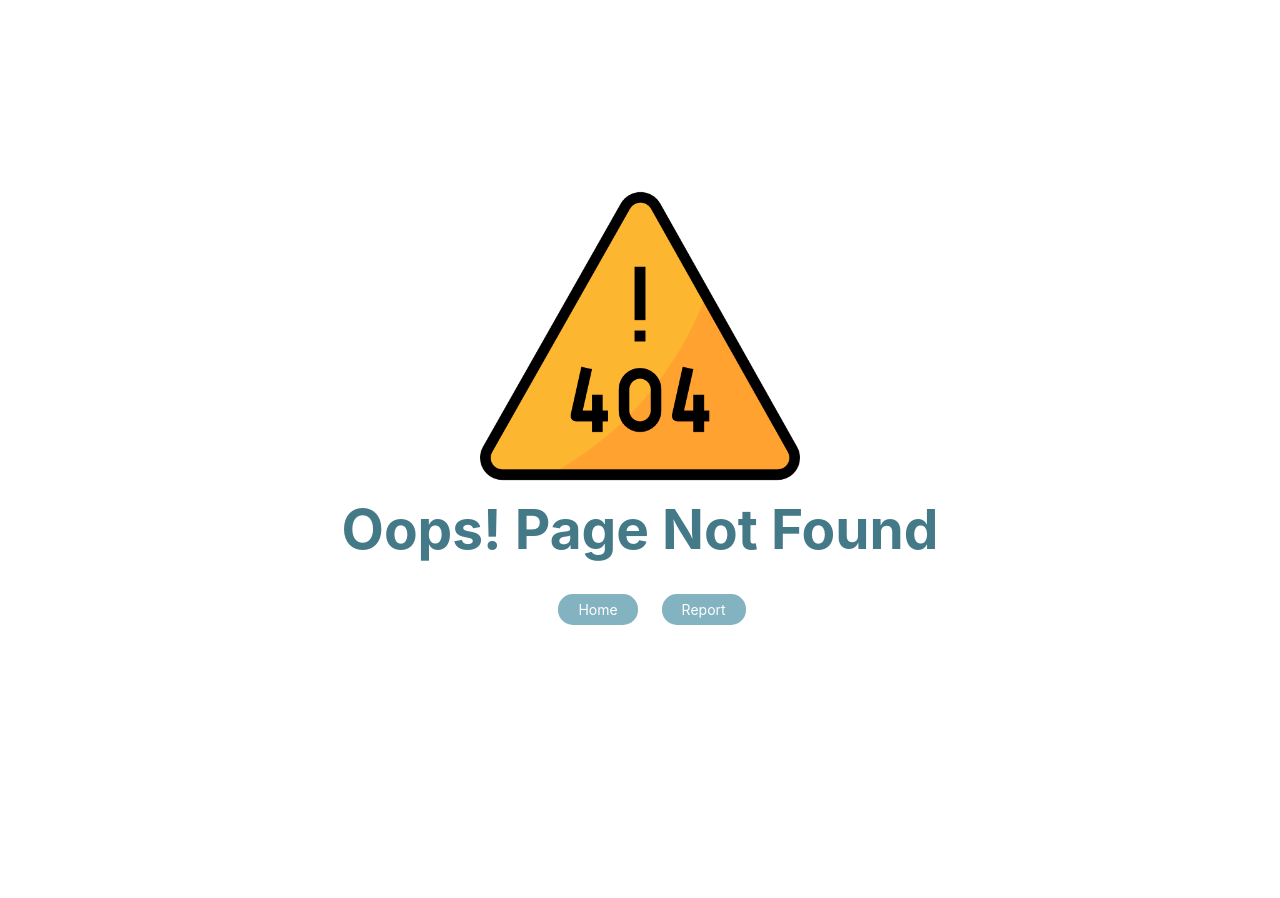
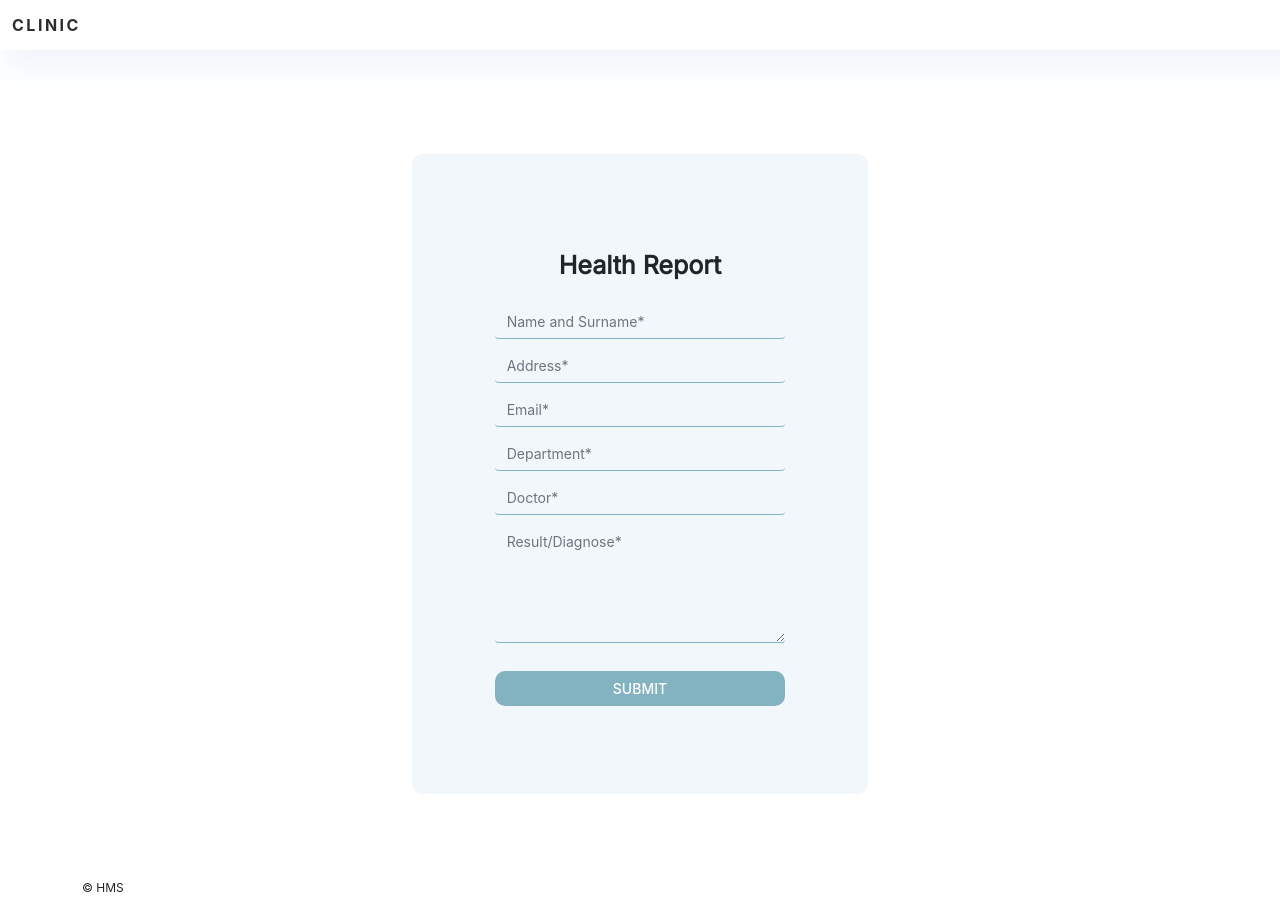
Before and after one commit to LeartIstrefaj/Hospital-Clinic-Management-System, a React (Create React App) app in the folder Client/hospital-management-system/: page /health-report in a window 1280 px wide. Before the commit this address had no page. Before the commit the page ends 800 px from the top, so only its background shows below. Built offline with nearby package versions, Linux system fonts and the light colour scheme.

Commit message:
health report

```diff
--- a/Client/hospital-management-system/package.json
+++ b/Client/hospital-management-system/package.json
@@ -9,6 +9,7 @@
     "@testing-library/user-event": "^13.5.0",
     "axios": "^1.4.0",
     "bootstrap": "^5.2.3",
+    "jspdf": "^2.5.1",
     "react": "^18.2.0",
     "react-bootstrap": "^2.7.4",
     "react-dom": "^18.2.0",
--- a/Client/hospital-management-system/src/App.css
+++ b/Client/hospital-management-system/src/App.css
@@ -117,6 +117,9 @@
   /* background-color: #489FB5 !important; alternate color*/
   /* color: #2c2c2c; */
   color: #fff;
+}
+.btn-login-2 {
+  width: 50%;
 }
 
 .footer-copyright-login {
@@ -298,3 +301,9 @@ svg {
   box-shadow: 20px 20px 60px #bebebe,
     20px 20px 60px #ffffff;
 }
+
+@media only screen and (max-width: 600px) {
+  .card{
+    margin-top: 20px !important
+  }
+}
--- a/Client/hospital-management-system/src/App.js
+++ b/Client/hospital-management-system/src/App.js
@@ -47,6 +47,7 @@ import { useState } from 'react';
 import Error  from './components/Error';
 import Report from './components/Report';
 import RecordPatients from './components/RecordPatients';
+import HealthReport from './components/HealthReport';
 
 function App() {
   const [isLoggedIn, setIsLoggedIn] = useState(false);
@@ -57,15 +58,17 @@ function App() {
       <BrowserRouter>
         <Routes>
           <Route path="/login" element={<Login setIsLoggedIn={setIsLoggedIn} />} />
-          <Route path='/' element={<Navbar isLoggedIn={isLoggedIn} />} />
-          <Route path='/dashboard' element={<Dashboard setIsLoggedIn={isLoggedIn} />} />
+          <Route path='/dashboard' element={<Navbar isLoggedIn={isLoggedIn} />} />
+          <Route path='/' element={<Dashboard setIsLoggedIn={isLoggedIn} />} />
           <Route path="/doctor" element={<Doctor setIsLoggedIn={isLoggedIn} />} />
           <Route path="/nurse" element={<Nurse setIsLoggedIn={isLoggedIn} />} />
           <Route path="/patient" element={<Patient setIsLoggedIn={isLoggedIn} />} />
           <Route path="/department" element={<Department setIsLoggedIn={isLoggedIn} />} />
           <Route path="/record-patients" element={<RecordPatients setIsLoggedIn={isLoggedIn} />} />
+          <Route path='/health-report' element={<HealthReport />} />
           <Route path='*' element={<Error />} />
           <Route path='/report' element={<Report />} />
+
         </Routes>
       </BrowserRouter>
     </div>
--- a/Client/hospital-management-system/src/components/EditPatientModal.js
+++ b/Client/hospital-management-system/src/components/EditPatientModal.js
@@ -95,7 +95,7 @@ centered
                     </Form.Group>
 
                     <Form.Group className='d-flex justify-content-center'>
-                        <Button variant="primary" className='rounded-5 ' type="submit">
+                        <Button variant="primary" className='rounded-5 mt-3 btn-add ' type="submit">
                             Update
                         </Button>
                     </Form.Group>
--- /dev/null
+++ b/Client/hospital-management-system/src/components/HealthReport.js
@@ -0,0 +1,121 @@
+import React from 'react';
+import jsPDF from 'jspdf';
+import Navbar from './Navbar';
+
+class HealthReport extends React.Component {
+    constructor(props) {
+        super(props);
+        this.state = {
+            patientName: '',
+            address: '',
+            email: '',
+            department: '',
+            doctorName: '',
+            results: '',
+        };
+    }
+
+    createReport() {
+        const {
+            patientName,
+            address,
+            email,
+            department,
+            doctorName,
+            results,
+        } = this.state;
+
+        const doc = new jsPDF();
+
+        doc.setFont('helvetica', 'bold');
+        doc.setFontSize(24);
+        doc.text('Health Report', 105, 20, { align: 'center' });
+
+        doc.setFont('helvetica', 'normal');
+        doc.setFontSize(12);
+        doc.text(`Raport Mjekësor për Pacientin ${patientName}`, 20, 40);
+
+        doc.setFontSize(12);
+        doc.text(`Emri dhe Mbiemri: ${patientName}`, 20, 50);
+        doc.text(`Adresa: ${address}`, 20, 60);
+        doc.text(`Email: ${email}`, 20, 70);
+
+        doc.setFontSize(14);
+        doc.setFont('helvetica', 'bold');
+        doc.text('Përshkrimi i Diagnozave të Fundit', 20, 90);
+
+        doc.setFontSize(12);
+        doc.setFont('helvetica', 'normal');
+        doc.text(`Pacienti ${patientName} ka kryer disa diagnozime të rëndësishme në fund të trajtimit të tij/të saj. Rezultatet e këtyre diagnozimeve dhe trajtimit janë si vijon:`, 20, 100);
+        doc.text(`Departamenti: ${department}`, 20, 110);
+        doc.text(`Doktori/Doktoresha: ${doctorName}`, 20, 120);
+        doc.text(`Rezultatet: ${results}`, 20, 130);
+
+        doc.setFontSize(12);
+        doc.text(`Ky raport është përgatitur në bazë të informacioneve të dhëna nga pacienti dhe ndjekja mjekësore që është kryer në Spitalin Rajonal të Pejës. Ju lutemi, konsultohuni me mjekun tuaj për interpretim të saktë dhe udhëzime të tjera të nevojshme në lidhje me rezultatet dhe trajtimin e përcaktuar.`, 20, 150);
+
+        doc.setFontSize(14);
+        doc.setFont('helvetica', 'bold');
+        doc.text(`Të nënshkruar,`, 20, 180);
+        doc.setFontSize(12);
+        doc.setFont('helvetica', 'normal');
+        doc.text(`Emri dhe Mbiemri i Doktorit/Doktoreshës`, 20, 190);
+        doc.text(`Departamenti: ${department}`, 20, 200);
+
+        const pdfContent = doc.output('datauristring');
+        this.setState({ report: pdfContent });
+    }
+
+    printReport() {
+        const { report } = this.state;
+        if (report) {
+            const printWindow = window.open('', '_blank');
+            printWindow.document.open();
+            printWindow.document.write(`
+        <html>
+          <head>
+            <title>Health Report</title>
+          </head>
+          <body>
+            <embed width="70%" height="100%" src="${report}" type="application/pdf">
+          </body>
+        </html>
+      `);
+            printWindow.document.close();
+            // printWindow.print();
+        }
+    }
+
+    render() {
+        return (
+            <div>
+                <Navbar />
+                <div className="container">
+                    <br />
+                    <div className="row d-flex justify-content-center align-items-center" id="log">
+                        <form onSubmit={(e) => e.preventDefault()} className="col-12 d-flex flex-column justify-content-center align-items-center login report">
+
+                            <h2></h2>
+                            <h3 className="text-center login-title text-capitalize">Health report</h3>
+                            <input type="text" className="form-control" id="patientName" value={this.state.patientName} onChange={(event) => this.setState({ patientName: event.target.value })} placeholder='Name and Surname*' required />
+                            <input type="text" className="form-control" id="address" value={this.state.address} onChange={(event) => this.setState({ address: event.target.value })} placeholder='Address*' required />
+                            <input type="email" className="form-control" id="email" value={this.state.email} onChange={(event) => this.setState({ email: event.target.value })} placeholder='Email*' required />
+                            <input type="text" className="form-control" id="department" value={this.state.department} onChange={(event) => this.setState({ department: event.target.value })} placeholder='Department*' required />
+                            <input type="text" className="form-control" id="doctorName" value={this.state.doctorName} onChange={(event) => this.setState({ doctorName: event.target.value })} placeholder='Doctor*' required />
+                            <textarea className="form-control" id="results" rows="5" value={this.state.results} onChange={(event) => this.setState({ results: event.target.value })} placeholder='Result/Diagnose*' required />
+
+                            <button type='submit' className="btn btn-login" onClick={() => this.createReport()}>Submit</button>
+
+                            {this.state.report && (
+                                <button type='submit' className="btn btn-login btn-login-2" onClick={() => this.printReport()}>Print</button>
+                            )}
+                        </form>
+                    </div>
+                    <span className="footer-copyright-login">&copy; HMS</span>
+                </div>
+            </div>
+        );
+    }
+}
+
+export default HealthReport;
--- a/Client/hospital-management-system/src/components/Login.js
+++ b/Client/hospital-management-system/src/components/Login.js
@@ -103,7 +103,7 @@ export const Login = ({ setIsLoggedIn }) => {
           }
 
           setIsLoggedIn(true);
-          navigate('/dashboard');
+          navigate('/');
         } else {
           toast.error('Please enter valid credentials');
         }
--- a/Client/hospital-management-system/src/components/Navbar.js
+++ b/Client/hospital-management-system/src/components/Navbar.js
@@ -181,7 +181,7 @@ function Navbar() {
           <div className="collapse navbar-collapse" id="navbarNav">
             <ul className="navbar-nav ms-auto">
               <li className="nav-item">
-                <Link className="nav-link ms-2" to="/dashboard">
+                <Link className="nav-link ms-2" to="/">
                   Dashboard
                 </Link>
               </li>
@@ -227,6 +227,11 @@ function Navbar() {
                     </Link>
                   </li>
                   <li className="nav-item">
+                    <Link className="nav-link ms-2" to="/health-report">
+                      Health Report
+                    </Link>
+                  </li>
+                  <li className="nav-item">
                     <Link className="nav-link ms-2 me-3" to="/record-patients">
                       Record of Patients
                     </Link>
```
Also changed, not shown: 9 other files (tests, documents, lock files or other folders).
